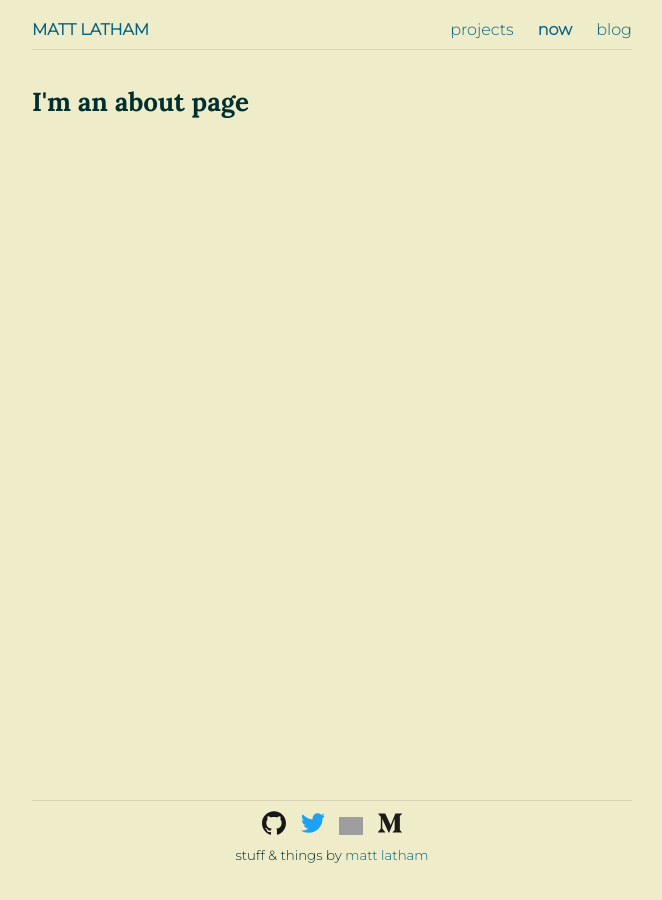
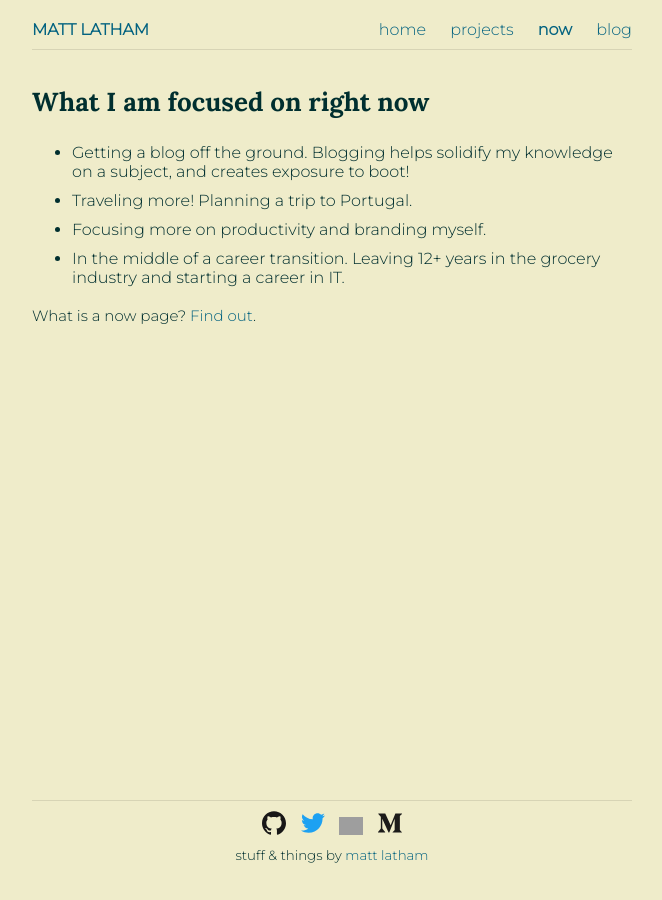
Before and after one commit to notafunction/portfolio, a Jekyll site: the page built from now.html, in a window 1280 px wide. Shown: the whole page, without its empty margins (308-970 px from the left). Built offline with Jekyll 4.4.1, drawn with Linux system fonts in a browser that asks for light colours; grey boxes are pictures that could not be loaded.

Commit message:
terrible commit messages

```diff
--- a/_data/nav.yml
+++ b/_data/nav.yml
@@ -1,3 +1,5 @@
+- name: home
+  url: '/'
 - name: projects
   url: '/projects/'
 - name: now
--- a/_sass/_typography.scss
+++ b/_sass/_typography.scss
@@ -24,6 +24,10 @@ p {
   line-height: 25px;
 }
 
+li:not(:last-child) {
+  margin-bottom: 10px;
+}
+
 .light {
   font-family: $font, sans-serif;
   font-weight: 400;
--- a/now.html
+++ b/now.html
@@ -1,8 +1,13 @@
 ---
 layout: base
 ---
-<section class="intro">
-  <h1>
-    I'm an about page
-  </h1>
+<section>
+  <h1>What I am focused on right now</h1>
+  <ul>
+    <li>Getting a blog off the ground. Blogging helps solidify my knowledge on a subject, and creates exposure to boot!</li>
+    <li>Traveling more! Planning a trip to Portugal.</li>
+    <li>Focusing more on productivity and branding myself.</li>
+    <li>In the middle of a career transition. Leaving 12+ years in the grocery industry and starting a career in IT.</li>
+  </ul>
+  <p>What is a now page? <a href="http://nownownow.com/about">Find out</a>.</p>
 </section>
```
Also changed, not shown: _posts/2017-11-25-test-post.md (added, +5 -0 lines), blog.html (+7 -1 lines).
